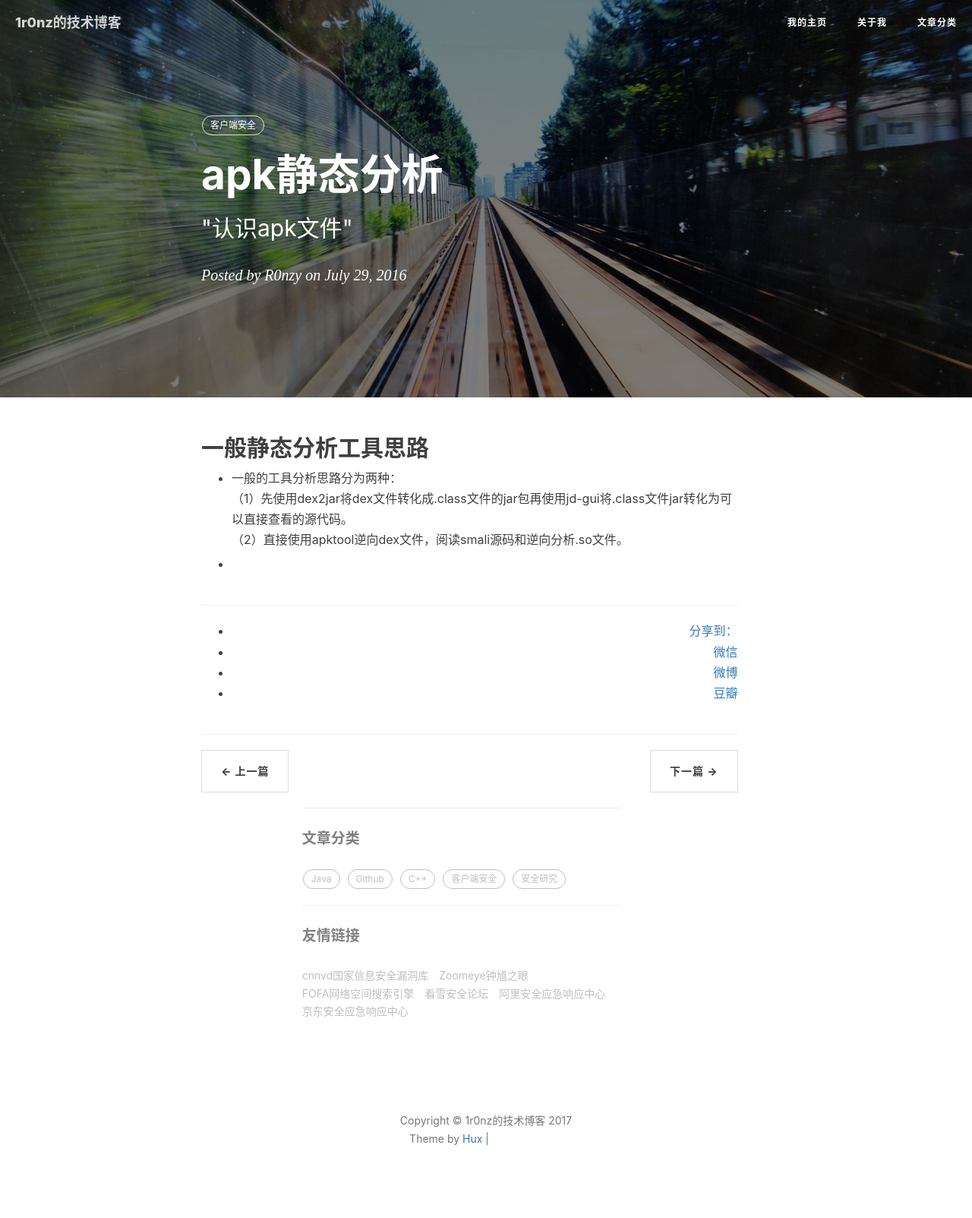
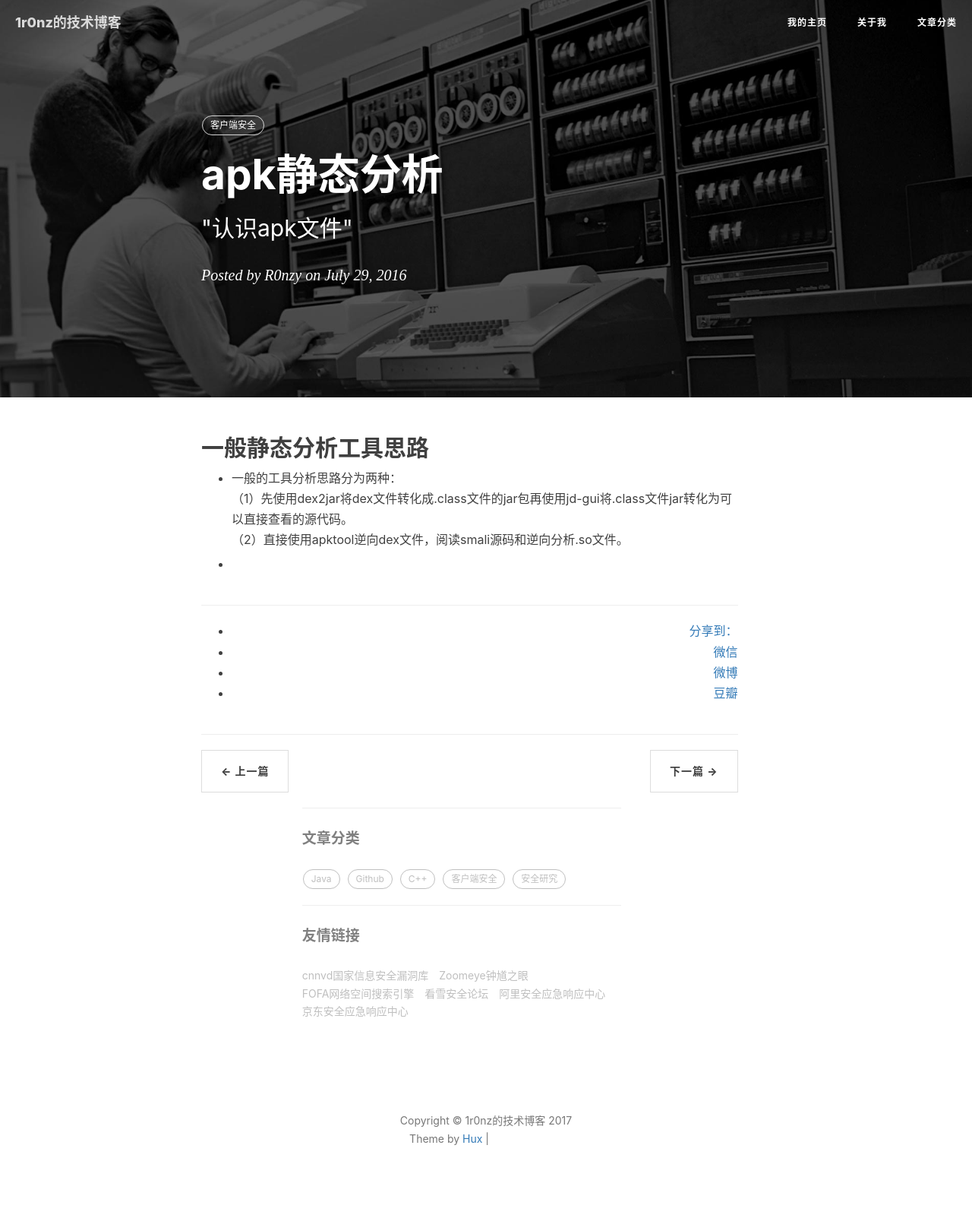
Before and after one commit to yangrz/blog, a Jekyll site: the page built from _posts/2016-07-29-androidSecurity.markdown, in a window 1280 px wide. Shown: the whole page at 76% size. Built offline with Jekyll 4.4.1, drawn with Linux system fonts in a browser that asks for light colours; nearby versions of some CDN libraries; comment, search, counter and statistics services are not loaded; grey boxes are pictures that could not be loaded.

Commit message:
2017-02-16

```diff
--- a/_config.yml
+++ b/_config.yml
@@ -50,7 +50,7 @@ kramdown:
 #disqus_username: _your_disqus_short_name_
 
 # Duoshuo settings
-duoshuo_username: www
+duoshuo_username: ssf704
 # Share component is depend on Comment so we can NOT use share only.
 duoshuo_share: true                    # set to false if you want to use Comment without Sharing
 
--- a/_posts/2016-07-29-androidSecurity.markdown
+++ b/_posts/2016-07-29-androidSecurity.markdown
@@ -5,7 +5,7 @@ title:      "apk静态分析"
 subtitle:   " \"认识apk文件\""
 date:       2016-07-29 19:30:00
 author:     "R0nzy"
-header-img: "img/post-bg-2015.jpg"
+header-img: "img/post-bg-unix-linux.jpg"
 tags:
     - 客户端安全
 ---
--- a/_posts/2016-08-03-C++.markdown
+++ b/_posts/2016-08-03-C++.markdown
@@ -4,7 +4,7 @@ title:      "C++学习笔记"
 subtitle:   " \"C++中的左值与右值\""
 date:       2016-08-03 13:14:00
 author:     "R0nzy"
-header-img: "img/post-bg-2015.jpg"
+header-img: "img/post-bg-unix-linux.jpg"
 tags:
     - C++
 ---
--- a/_posts/2016-09-30-linux.markdown
+++ b/_posts/2016-09-30-linux.markdown
@@ -4,7 +4,7 @@ title:      "Linux安全运维学习笔记"
 subtitle:   " \"安全运维\""
 date:       2016-09-30 20:18:00
 author:     "R0nzy"
-header-img: "img/post-bg-2015.jpg"
+header-img: "img/post-bg-unix-linux.jpg"
 tags:
     - 安全研究
 ---
```
Also changed, not shown: _posts/2016-12-15-mianshi.markdown (+5 -4 lines).
